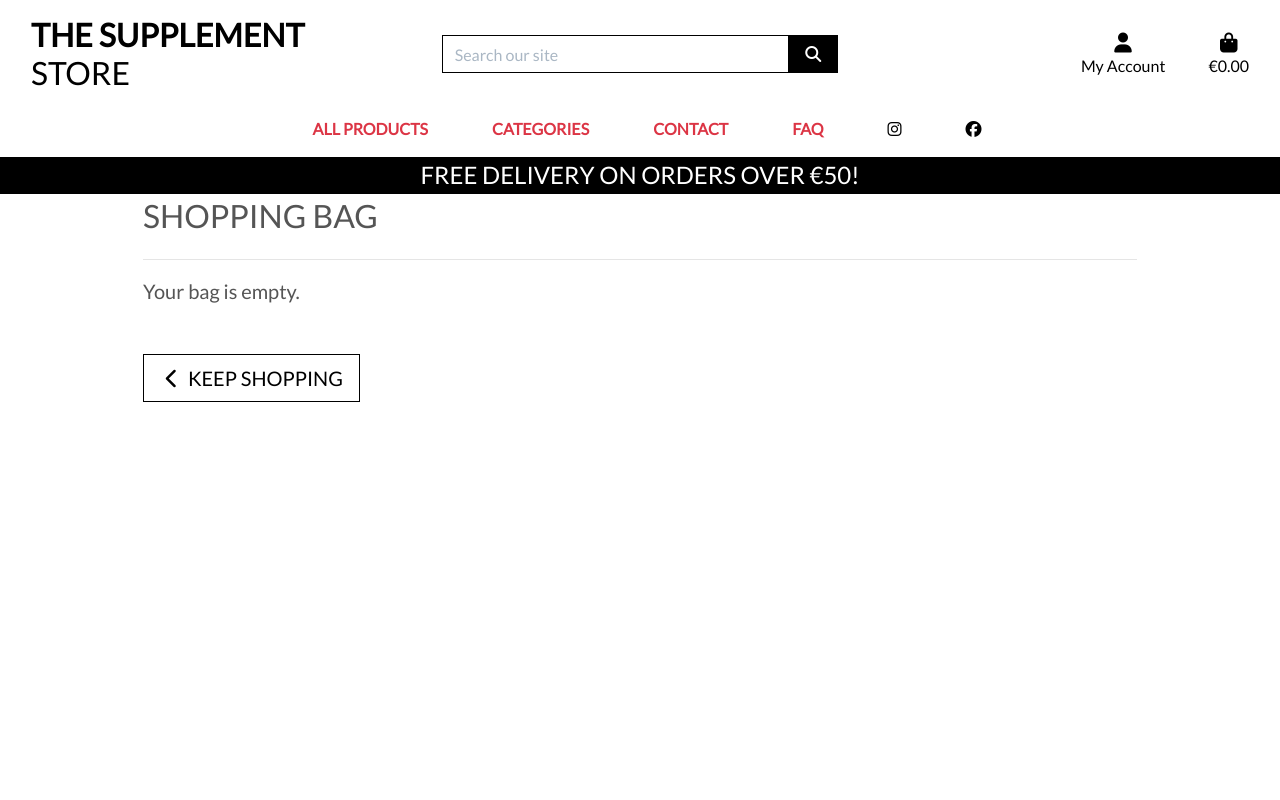
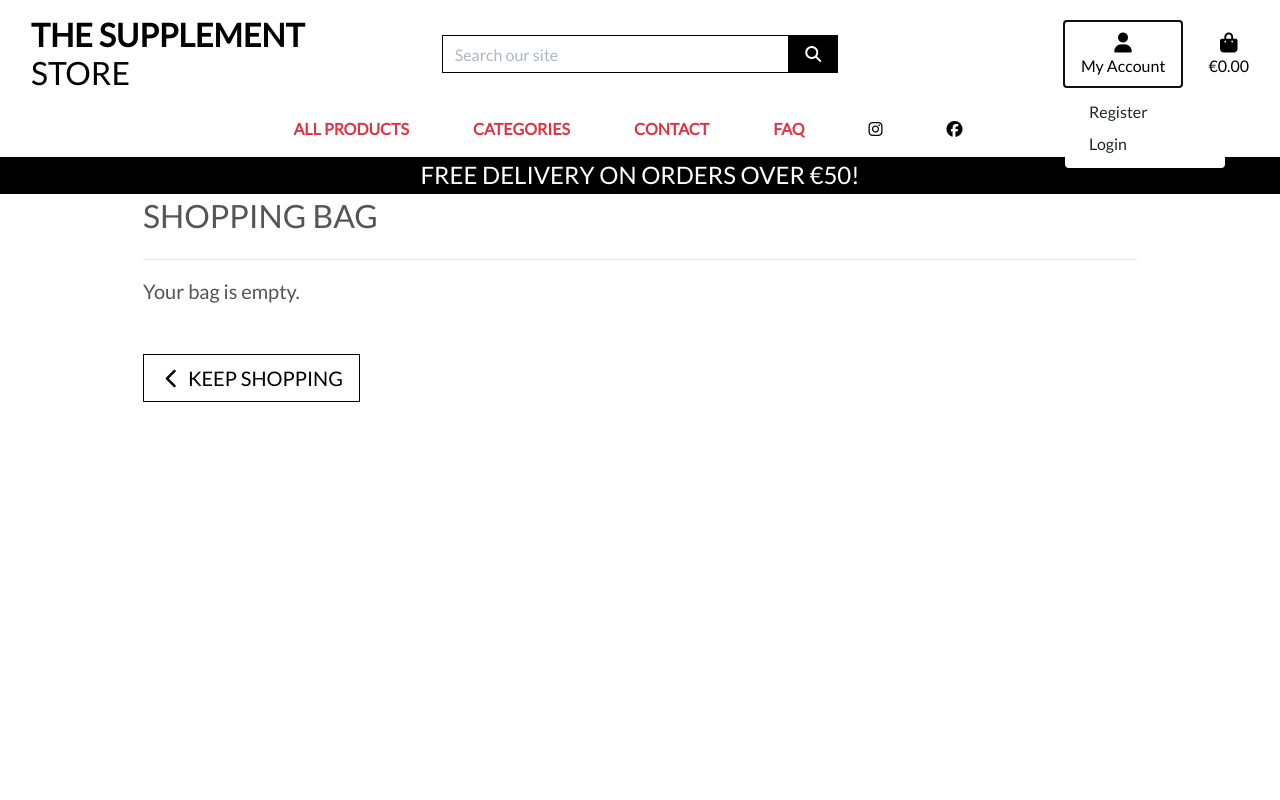
Before and after one commit to WisamTa/Supplement-Store, a Django app: page /bag/ in a window 1280 px wide, after a click on "My Account". Run offline with Django 3.2, Linux system fonts and the light colour scheme; some libraries are stand-ins or nearby versions.

Commit message:
Changing bootstrap links

```diff
--- a/templates/base.html
+++ b/templates/base.html
@@ -35,7 +35,7 @@
         <!-- Fontawsome kit -->
         <!-- JQuery, Popper.js, Bootstrap JS -->
         <script src="https://code.jquery.com/jquery-3.6.0.min.js" integrity="sha256-/xUj+3OJU5yExlq6GSYGSHk7tPXikynS7ogEvDej/m4=" crossorigin="anonymous"></script>
-        <script src="https://cdn.jsdelivr.net/npm/jquery@3.5.1/dist/jquery.min.js" integrity="sha256-9/aliU8dGd2tb6OSsuzixeV4y/faTqgFtohetphbbj0=" crossorigin="anonymous"></script>
+        <script src="https://cdn.jsdelivr.net/npm/popper.js@1.16.0/dist/umd/popper.min.js" integrity="sha384-Q6E9RHvbIyZFJoft+2mJbHaEWldlvI9IOYy5n3zV9zzTtmI3UksdQRVvoxMfooAo" crossorigin="anonymous"></script>
         <script src="https://stackpath.bootstrapcdn.com/bootstrap/4.4.1/js/bootstrap.min.js" integrity="sha384-wfSDF2E50Y2D1uUdj0O3uMBJnjuUD4Ih7YwaYd1iqfktj0Uod8GCExl3Og8ifwB6" crossorigin="anonymous"></script>
          <!-- end JQuery, Popper.js, Bootstrap JS -->
         <!-- stripe -->
--- a/templates/includes/mobile-top-header.html
+++ b/templates/includes/mobile-top-header.html
@@ -1,4 +1,3 @@
-<ul>
 <li class="list-inline-item">
     <a class="text-black nav-link d-block d-lg-none" href="#" id="mobile-search" data-toggle="dropdown" aria-haspopup="true" aria-expanded="false">
         <div class="text-center">
@@ -6,13 +5,12 @@
             <p class="my-0">Search</p>
         </div>
     </a>
-        <!-- search form -->
     <div class="dropdown-menu border-0 w-100 p-3 rounded-0 my-0" aria-labelledby="mobile-search">
-            <form class="form"  aria-label="search input field" method="GET" action="{% url 'products' %}">
+        <form class="form" method="GET" action="{% url 'products' %}">
             <div class="input-group w-100">
-                    <input class="form-control border border-black rounded-0" aria-label="search form" type="text" name="q" placeholder="Search our site">
+                <input class="form-control border border-black rounded-0" type="text" name="q" placeholder="Search our site">
                 <div class="input-group-append">
-                        <button class="form-control form-control btn btn-black border border-black rounded-0" aria-label="search submit" type="submit">
+                    <button class="form-control form-control btn btn-black border border-black rounded-0" type="submit">
                         <span class="icon">
                             <i class="fas fa-search"></i>
                         </span>
@@ -22,41 +20,37 @@
         </form>
     </div>
 </li>
-    <!-- my account -->
 <li class="list-inline-item dropdown">
-        <a class="text-black nav-link d-block d-lg-none" href="#" id="user-options-my-account" data-toggle="dropdown" aria-haspopup="true" aria-expanded="false">
+    <a class="text-black nav-link d-block d-lg-none" href="#" id="user-options" data-toggle="dropdown" aria-haspopup="true" aria-expanded="false">
         <div class="text-center">
             <div><i class="fas fa-user fa-lg"></i></div>
             <p class="my-0">My Account</p>
         </div>
     </a>
-
     <div class="dropdown-menu border-0" aria-labelledby="user-options">
         {% if request.user.is_authenticated %}
             {% if request.user.is_superuser %}
-                    <a href="{% url 'add_product' %}" aria-label="add new product" class="dropdown-item">Product Management</a>
+                <a href="{% url 'add_product' %}" class="dropdown-item">Product Management</a>
             {% endif %}
-                <a href="{% url 'profile' %}" aria-label="link to profile page" class="dropdown-item">My Profile</a>
-                <a href="{% url 'account_logout' %}" aria-label="logout link" class="dropdown-item">Logout</a>
+            <a href="{% url 'profile' %}" class="dropdown-item">My Profile</a>
+            <a href="{% url 'account_logout' %}" class="dropdown-item">Logout</a>
         {% else %}
-                <a href="{% url 'account_signup' %}"  aria-label="register for account link" class="dropdown-item">Register</a>
-                <a href="{% url 'account_login' %}" aria-label="login link" class="dropdown-item">Login</a>
+            <a href="{% url 'account_signup' %}" class="dropdown-item">Register</a>
+            <a href="{% url 'account_login' %}" class="dropdown-item">Login</a>
         {% endif %}
     </div>
 </li>
-    <!-- shopping bag -->
 <li class="list-inline-item">
     <a class="{% if grand_total %}text-primary font-weight-bold{% else %}text-black{% endif %} nav-link d-block d-lg-none" href="{% url 'view_bag' %}">
         <div class="text-center">
             <div><i class="fas fa-shopping-bag fa-lg"></i></div>
             <p class="my-0">
                 {% if grand_total %}
-                        €{{ grand_total|floatformat:2 }}
+                    ${{ grand_total|floatformat:2 }}
                 {% else %}
-                        €0.00
+                    $0.00
                 {% endif %}
             </p>
         </div>
     </a>
 </li>
-    </ul>
```
Also changed, not shown: db.sqlite3. Lines whose indentation alone changed are shown as unchanged.
